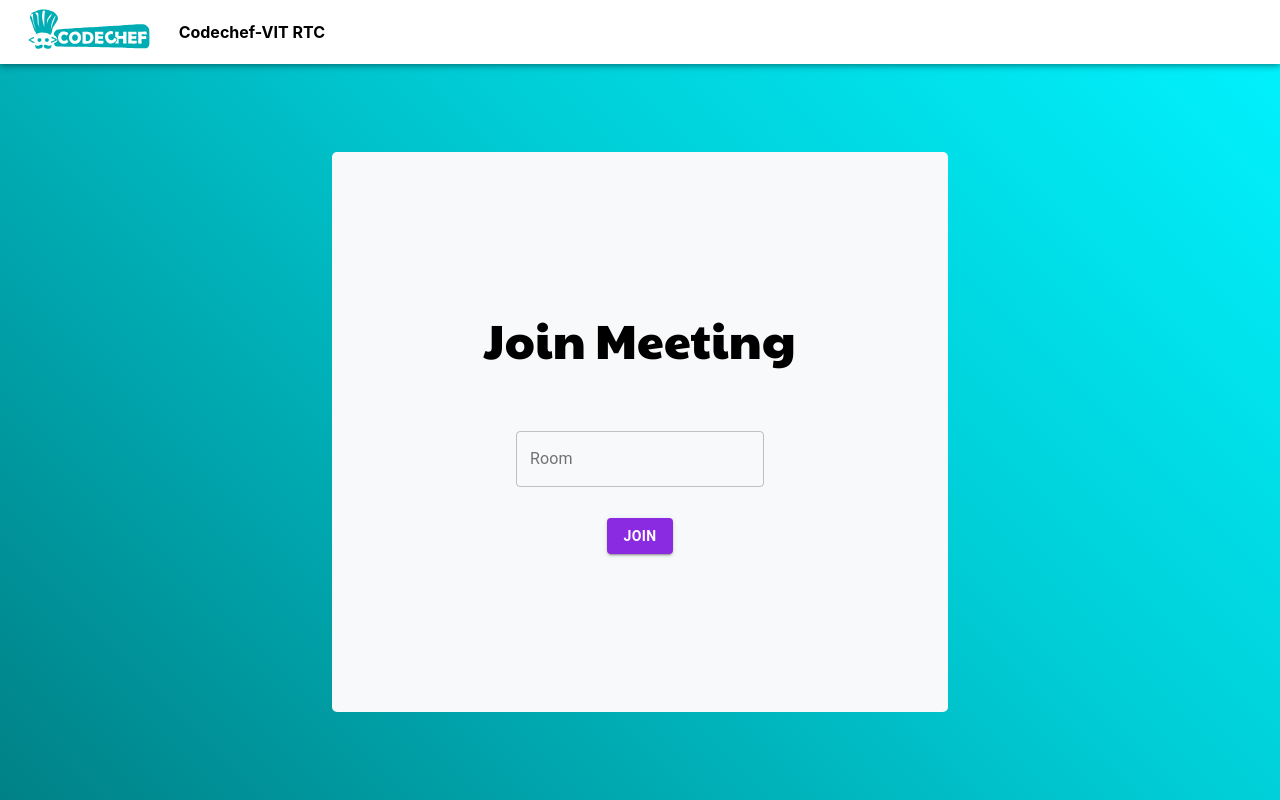
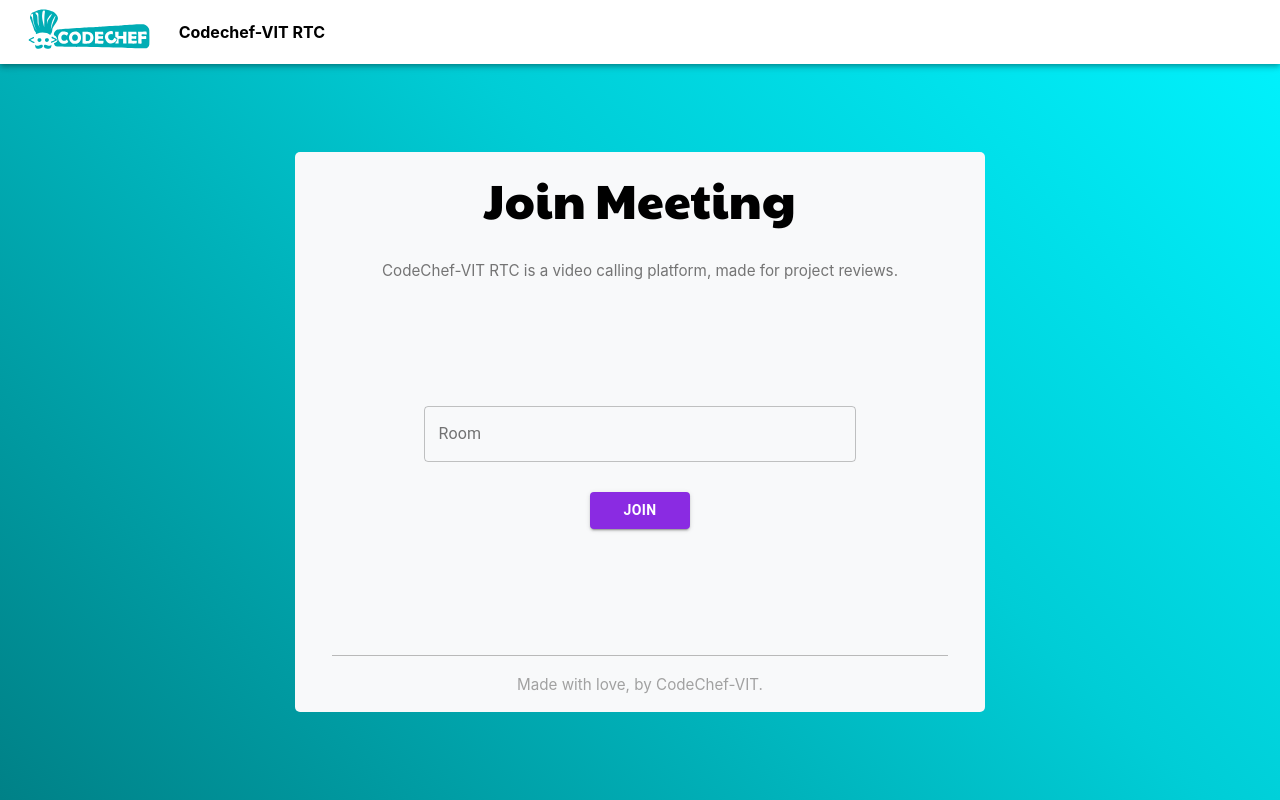
Before and after one commit to Sarthakbh321/Web-RTC, a React (Create React App) app: page / in a window 1280 px wide. Built offline with nearby package versions, Linux system fonts and the light colour scheme.

Commit message:
form styled

```diff
--- a/src/components/LoginForm.css
+++ b/src/components/LoginForm.css
@@ -18,15 +18,22 @@
 
 .form-div {
 	background-color: #f8f9fa;
+	width: 50%;
+	height: 70vh;
+
+	border-radius: 5px;
+	display: flex;
+	flex-direction: column;
+
+	padding: 0 3%;
+}
+
+.form {
 	display: flex;
 	flex-direction: column;
 	justify-content: center;
 	align-items: center;
-
-	width: 50%;
-	height: 70vh;
-
-	border-radius: 5px;
+	flex: 1;
 }
 
 @media screen and (max-width: 550px) {
@@ -38,14 +45,39 @@
 .form-head {
 	font-family: 'Paytone One', sans-serif !important;
 	font-size: 3rem !important;
-	margin-bottom: 10% !important;
+	margin-top: 3% !important;
 	text-align: center;
 }
 
+.form-subhead {
+	text-align: center !important;
+	padding-top: 5%;
+
+	color: rgb(116, 116, 116);
+	font-size: 0.95rem !important;
+}
+
+
+.join-input {
+	width: 70% !important;
+}
 
 .join-btn {
 	margin-top: 5% !important;
 	background-color: blueviolet !important;
 	color: white !important;
 	font-weight: bold !important;
+
+	width: 100px;
 }
+
+.form-footer {
+	text-align: center !important;
+	padding-bottom: 3%;
+	padding-top: 3%;
+
+	color: rgb(161, 161, 161);
+	font-size: 0.95rem !important;
+
+	border-top: 1px solid rgb(185, 185, 185);
+}
--- a/src/components/LoginForm.js
+++ b/src/components/LoginForm.js
@@ -9,8 +9,14 @@
 		<div className="form-container">
 			<div className="form-div">
 				<Typography variant="h4" className="form-head">Join Meeting</Typography>
-				<TextField variant="outlined" label="Room" onChange={props.roomChange} value={props.room}></TextField>
-
+				<Typography variant="p" className="form-subhead">CodeChef-VIT RTC is a video calling platform, made for project reviews.</Typography>
+				<div className="form">
+					<TextField
+						className="join-input"
+						variant="outlined"
+						label="Room"
+						onChange={props.roomChange}
+						value={props.room}></TextField>
 					<Button
 						className="join-btn"
 						variant="contained"
@@ -27,6 +33,8 @@
 						Join
 					</Button>
 				</div>
+				<Typography variant="p" className="form-footer">Made with love, by CodeChef-VIT.</Typography>
+			</div>
 		</div>
 	)
 }
```
Lines whose indentation alone changed are shown as unchanged.
